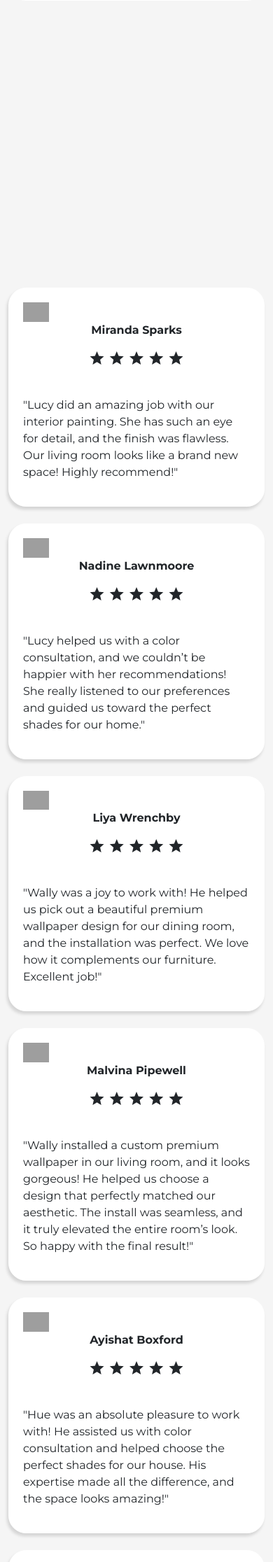
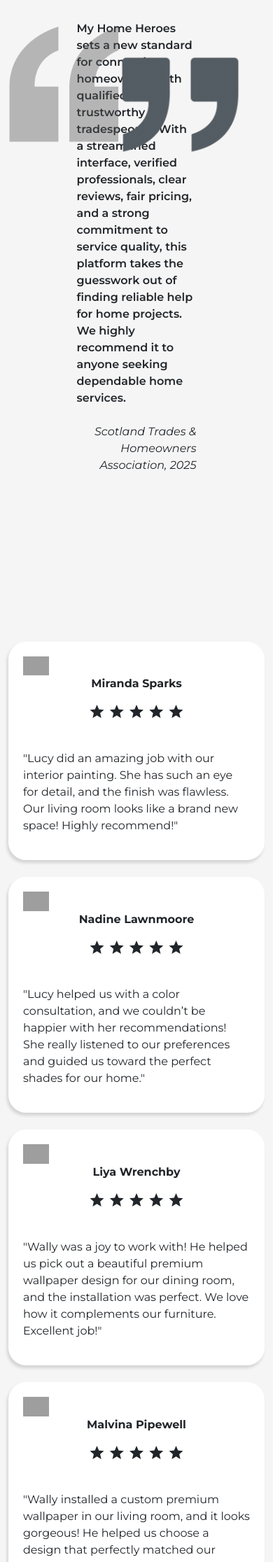
Before and after one commit to nadinelathifah/git_final_project_2025, a Flask app: page /reviews in a window 390 px wide. Shown: the part 2045-4277 px from the top of the page at 70% size. Run offline with Flask 3, Linux system fonts and the light colour scheme; data comes from the database, SQL or seed files in the repository; both versions use the stored data as it was after the commit; grey boxes are pictures that could not be loaded.

Commit message:
EDITED: review section and updated sql tradespeople table with encoded passwords

```diff
--- a/application/static/bookings.css
+++ b/application/static/bookings.css
@@ -2,9 +2,9 @@
 
 #find-tp {
     position: relative;
-    min-height: 100vh;
+    min-height: 120vh;
     background: whitesmoke;
-    overflow: hidden;
+    overflow-x: hidden;
     z-index: 0;
 }
 
--- a/application/static/moving.css
+++ b/application/static/moving.css
@@ -80,8 +80,12 @@
     gap: 50px
 }
 
+#moving-services-section {
+    min-height: 80vh;
+}
+
 #moving-services-section .text-content {
-    padding: 0 20px 20px 20px;
+    padding: 20px 20px 20px 20px;
 }
 
 #moving-services-section .card img {
--- a/application/static/reviews.css
+++ b/application/static/reviews.css
@@ -2,10 +2,11 @@
 /* -------------- Reviews Section -------------- */
 
 #reviews {
-    min-height: 100vh;
+    min-height: 142vh;
     width: 100vw;
     background: whitesmoke;
-    overflow: hidden;
+    overflow-x: hidden;
+    overflow-y: visible;
     z-index: 0;
 }
 
@@ -37,6 +38,7 @@
     top: 0;
     right: -220px;
     opacity: 0.8;
+    z-index: 0;
 }
 
 .review-img.img-2 {
@@ -44,6 +46,7 @@
     top: 100px;
     right: -600px;
     opacity: 0.5;
+    z-index: 0;
 }
 
 .review-img.img-3 {
@@ -51,6 +54,7 @@
     top: 100px;
     left: -600px;
     opacity: 0.8;
+    z-index: 0;
 }
 
 .review-img.img-4 {
@@ -58,6 +62,7 @@
     bottom: 200px;
     left: -220px;
     opacity: 0.8;
+    z-index: 0;
 }
 
 .review-img.img-5 {
@@ -65,6 +70,7 @@
     bottom: 0;
     left: -600px;
     opacity: 0.5;
+    z-index: 0;
 }
 
 .review-img.img-6 {
@@ -72,6 +78,7 @@
     bottom: 100px;
     right: -600px;
     opacity: 0.8;
+    z-index: 0;
 }
 
 #reviews .text-content span {
@@ -95,11 +102,20 @@
 
 #reviews .card {
     width: 100%;
+    min-width: 60%;
     padding: 20px;
     border-radius: 25px;
     border: 1px solid white;
     box-shadow: -2px 4px 4px rgba(0, 0, 0, 0.137);
     z-index: 5;
+}
+
+@media (max-width: 1024) {
+    #reviews .row {
+    display: flex;
+    flex-direction: column;
+    flex-wrap: wrap;
+    }
 }
 
 #reviews .card-text {
@@ -116,7 +132,6 @@
 
 
 
-
 /* ------------- Carousel ------------- */
 
 #review-carousel {
@@ -124,13 +139,15 @@
     max-width: 900px;
     max-height: 520px;
     margin: 0 auto;
-    border: 10px solid #ffffff;
-    border-radius: 25px;
     box-sizing: border-box;
+    z-index: 3;
 }
 
 #reviewCarousel {
+    border: 10px solid #ffffff;
+    border-radius: 25px;
     height: 500px;
+    z-index: 3;
 }
 
 #reviewCarousel .carousel-inner {
@@ -205,3 +222,47 @@
 .carousel-item h5, .carousel-item p {
     text-shadow: 6px 6px 12px black;
 }
+
+
+/* ------------- Carousel ------------- */
+
+
+#opening-quote {
+    display: flex;
+    justify-content: flex-start;
+}
+
+#closing-quote {
+    display: flex;
+    justify-content: flex-end;
+}
+
+p .firstline {
+    font-weight: 600;
+}
+
+p .secondline {
+    text-align: right;
+    display: block;
+    font-style: italic;
+}
+
+#quote .col {
+    width: 25%;
+}
+
+#quote .col-6 {
+    width: 50%;
+}
+
+.quote-img {
+    position: absolute;
+    max-width: 100%;
+}
+.quote-img.img-1 {
+    max-height: 15%;
+}
+
+.quote-img.img-2 {
+    max-height: 20%;
+}
--- a/application/templates/find_tradesperson.html
+++ b/application/templates/find_tradesperson.html
@@ -81,7 +81,7 @@
                                 <strong>Based in:</strong> {{ r.town }}<br>
                                 <strong>Per Hour:</strong> £{{ r.hourly_rate }}<br><br>
                                 <strong>Rating:</strong> {{ r.average_rating or 'N/A' }} ({{ r.total_reviews }} reviews) <br><br>
-                                <strong><i class='bx bxs-quote-left bx-tada-hover'></i> {{ r.bio }} <i class='bx bxs-quote-right bx-tada-hover'></i></strong><br><br>
+                                <strong><i class='bx bxs-quote-alt-left bx-tada-hover'></i> {{ r.bio }} <i class='bx bxs-quote-alt-right bx-tada-hover'></i></strong><br><br>
                                 <strong><span class="material-symbols-outlined" style="display: inline-flex; vertical-align: middle;">phone</span> Phone Number:</strong> {{ r.phone_number }} <br>
                                 <strong><span class="material-symbols-outlined" style="display: inline-flex; vertical-align: middle;">business</span> Company:</strong> {{ r.business }}
                             </p>
--- a/application/templates/moving.html
+++ b/application/templates/moving.html
@@ -65,6 +65,7 @@
             </div>
         </div>
     </div>
+    <br><br>
 </section>
 
 {% endblock %}
--- a/application/templates/reviews.html
+++ b/application/templates/reviews.html
@@ -6,7 +6,11 @@
         <div class="review-wrapper">
             <div class="text-content">
                 <hr>
-                <h3>This is what some of our clients had to say</h3>
+                {% if session['loggedIn'] %}
+                <h3>your personal reviews</h3>
+                {% else %}
+                <h3>this is what some of our clients had to say</h3>
+                {% endif %}
                 <br>
                 <p id="stars">
                     <span class="material-symbols-outlined">star</span>
@@ -20,6 +24,57 @@
         </div>
         <br>
 
+{% if session['loggedIn'] and session['role'] == 'client' %}
+        <div class="row">
+            {% for review in reviews %}
+                <div class="col-md-4 mb-4">
+                    <div class="card">
+                        <div class="row">
+                            <div class="col-sm">
+                                <img class="reviewcard-img" src="{{ url_for('static', filename='logo/fullicon.png')}}" alt="">
+                            </div>
+                            <div class="col-sm col-right">
+                                <p><strong>{{ review.full_name }}</strong></p>
+                                <p>
+                                {% for i in range(review.rating|int) %}
+                                    <span class="material-symbols-outlined" style="font-variation-settings: 'FILL' 1;">star</span>
+                                {% endfor %}
+                                </p>
+                            </div>
+                        </div>
+                        <div class="card-text">
+                            <p>"{{ review.comment }}"</p>
+                        </div>
+                    </div>
+                </div>
+            {% endfor %}
+        </div>
+{% elif session['loggedIn'] and session['role'] == 'tradesperson' %}
+        <div class="row">
+            {% for review in reviews %}
+                <div class="col-md-4 mb-4">
+                    <div class="card">
+                        <div class="row">
+                            <div class="col-sm">
+                                <img class="reviewcard-img" src="{{ url_for('static', filename='logo/fullicon.png')}}" alt="">
+                            </div>
+                            <div class="col-sm col-right">
+                                <p><strong>{{ review.full_name }}</strong></p>
+                                <p>
+                                {% for i in range(review.rating|int) %}
+                                    <span class="material-symbols-outlined" style="font-variation-settings: 'FILL' 1;">star</span>
+                                {% endfor %}
+                                </p>
+                            </div>
+                        </div>
+                        <div class="card-text">
+                            <p>"{{ review.comment }}"</p>
+                        </div>
+                    </div>
+                </div>
+            {% endfor %}
+        </div>
+{% else %}
 
         <div id="review-carousel">
             <div id="reviewCarousel" class="carousel carousel slide" data-bs-ride="carousel">
@@ -48,7 +103,7 @@
 
                     <div class="carousel-item carousel-3" data-bs-interval="3000">
                         <div class="carousel-caption d-none d-md-block">
-                            <h5><i class='bx bxs-quote-alt-left bx-tada-hover'></i> helpful <i class='bx bxs-quote-alt-right bx-tada-hover'></i></h5>
+                            <h5><i class='bx bxs-quote-alt-left bx-tada-hover'></i> helpful & dependable <i class='bx bxs-quote-alt-right bx-tada-hover'></i></h5>
                         </div>
                     </div>
 
@@ -87,10 +142,33 @@
             </div>
         </div>
 
+        <br><br>
+
+        <div id="quote">
+            <div class="row">
+                <div class="col" id="opening-quote">
+                    <img class="quote-img img-1" src="{{ url_for('static', filename='decoration/openingquote.png') }}" alt="opening quote">
+                </div>
+                <div class="col-6">
+                    <p>
+                        <span class="firstline">
+                            My Home Heroes sets a new standard for connecting homeowners with qualified, trustworthy tradespeople.
+                            With a streamlined interface, verified professionals, clear reviews, fair pricing, and a strong commitment to service quality,
+                            this platform takes the guesswork out of finding reliable help for home projects.
+                            We highly recommend it to anyone seeking dependable home services.</span>
+                        <span class="secondline"><br>Scotland Trades & Homeowners Association, 2025</span>
+                    </p>
+                </div>
+                <div class="col" id="closing-quote">
+                    <img class="quote-img img-2" src="{{ url_for('static', filename='decoration/closingquote.png') }}" alt="closing quote">
+                </div>
+            </div>
+        </div>
+
         <br>
-        <img class="review-img img-1" src="{{ url_for('static', filename='decoration/circle_orange.png')}}" alt="">
-        <img class="review-img img-2" src="{{ url_for('static', filename='decoration/lightblue.png')}}" alt="">
-        <img class="review-img img-3" src="{{ url_for('static', filename='decoration/lightblue.png')}}" alt="">
+        <img class="review-img img-1" src="{{ url_for('static', filename='decoration/circle_orange.png')}}" alt="Decorative abstract shape">
+        <img class="review-img img-2" src="{{ url_for('static', filename='decoration/lightblue.png')}}" alt="Decorative abstract shape">
+        <img class="review-img img-3" src="{{ url_for('static', filename='decoration/lightblue.png')}}" alt="Decorative abstract shape">
 
     </div>
     <br>
@@ -122,11 +200,13 @@
                 </div>
             {% endfor %}
         </div>
-        <img class="review-img img-4" src="{{ url_for('static', filename='decoration/circle_orange.png')}}" alt="">
-        <img class="review-img img-5" src="{{ url_for('static', filename='decoration/lightblue.png')}}" alt="">
-        <img class="review-img img-6" src="{{ url_for('static', filename='decoration/lightblue.png')}}" alt="">
+        <img class="review-img img-4" src="{{ url_for('static', filename='decoration/circle_orange.png')}}" alt="Decorative abstract shape">
+        <img class="review-img img-5" src="{{ url_for('static', filename='decoration/lightblue.png')}}" alt="Decorative abstract shape">
+        <img class="review-img img-6" src="{{ url_for('static', filename='decoration/lightblue.png')}}" alt="Decorative abstract shape">
     </div>
     <br><br>
+{% endif %}
 </section>
 
+
 {% endblock %}
--- a/application/templates/tp_profile_setup.html
+++ b/application/templates/tp_profile_setup.html
@@ -70,7 +70,7 @@
                         <strong>Based in:</strong> {{ profile[2] }}<br>
                         <strong>Per Hour:</strong> £{{ profile[3] }}<br><br>
                         <strong>Rating:</strong> {{ profile[4] or 'N/A' }} ({{ profile[5] }} reviews) <br><br>
-                        <strong><i class='bx bxs-quote-left bx-tada-hover'></i> {{ profile[6] }} <i class='bx bxs-quote-right bx-tada-hover'></i></strong><br><br>
+                        <strong><i class='bx bxs-quote-alt-left bx-tada-hover'></i> {{ profile[6] }} <i class='bx bxs-quote-alt-right bx-tada-hover'></i></strong><br><br>
                         <strong><span class="material-symbols-outlined" style="display: inline-flex; vertical-align: middle;">phone</span> Phone Number:</strong> {{ profile[7] }} <br>
                         <strong><span class="material-symbols-outlined" style="display: inline-flex; vertical-align: middle;">business</span> Company:</strong> {{ profile[8] }}
                     </p>
--- a/application/templates/tp_profile_update.html
+++ b/application/templates/tp_profile_update.html
@@ -70,7 +70,7 @@
                         <strong>Based in:</strong> {{ profile[2] }}<br>
                         <strong>Per Hour:</strong> £{{ profile[3] }}<br><br>
                         <strong>Rating:</strong> {{ profile[4] or 'N/A' }} ({{ profile[5] }} reviews) <br><br>
-                        <strong><i class='bx bxs-quote-left bx-tada-hover'></i> {{ profile[6] }} <i class='bx bxs-quote-right bx-tada-hover'></i></strong><br><br>
+                        <strong><i class='bx bxs-quote-alt-left bx-tada-hover'></i> {{ profile[6] }} <i class='bx bxs-quote-alt-right bx-tada-hover'></i></strong><br><br>
                         <strong><span class="material-symbols-outlined" style="display: inline-flex; vertical-align: middle;">phone</span> Phone Number:</strong> {{ profile[7] }} <br>
                         <strong><span class="material-symbols-outlined" style="display: inline-flex; vertical-align: middle;">business</span> Company:</strong> {{ profile[8] }}
                     </p>
--- a/application/templates/tp_update_personal_info.html
+++ b/application/templates/tp_update_personal_info.html
@@ -80,7 +80,7 @@
                         <strong>Based in:</strong> {{ profile[2] }}<br>
                         <strong>Per Hour:</strong> £{{ profile[3] }}<br><br>
                         <strong>Rating:</strong> {{ profile[4] or 'N/A' }} ({{ profile[5] }} reviews) <br><br>
-                        <strong><i class='bx bxs-quote-left bx-tada-hover'></i> {{ profile[6] }} <i class='bx bxs-quote-right bx-tada-hover'></i></strong><br><br>
+                        <strong><i class='bx bxs-quote-alt-left bx-tada-hover'></i> {{ profile[6] }} <i class='bx bxs-quote-alt-ight bx-tada-hover'></i></strong><br><br>
                         <strong><span class="material-symbols-outlined" style="display: inline-flex; vertical-align: middle;">phone</span> Phone Number:</strong> {{ profile[7] }} <br>
                         <strong><span class="material-symbols-outlined" style="display: inline-flex; vertical-align: middle;">business</span> Company:</strong> {{ profile[8] }}
                     </p>
```
Also changed, not shown: application/data_access.py (+85 -2 lines), application/templates/client_dashboard.html (+5 -5 lines), application/templates/tp_dashboard.html (+4 -4 lines), application/static/decoration/closingquote.png (added), application/static/decoration/openingquote.png (added), homeheroes.sql.
